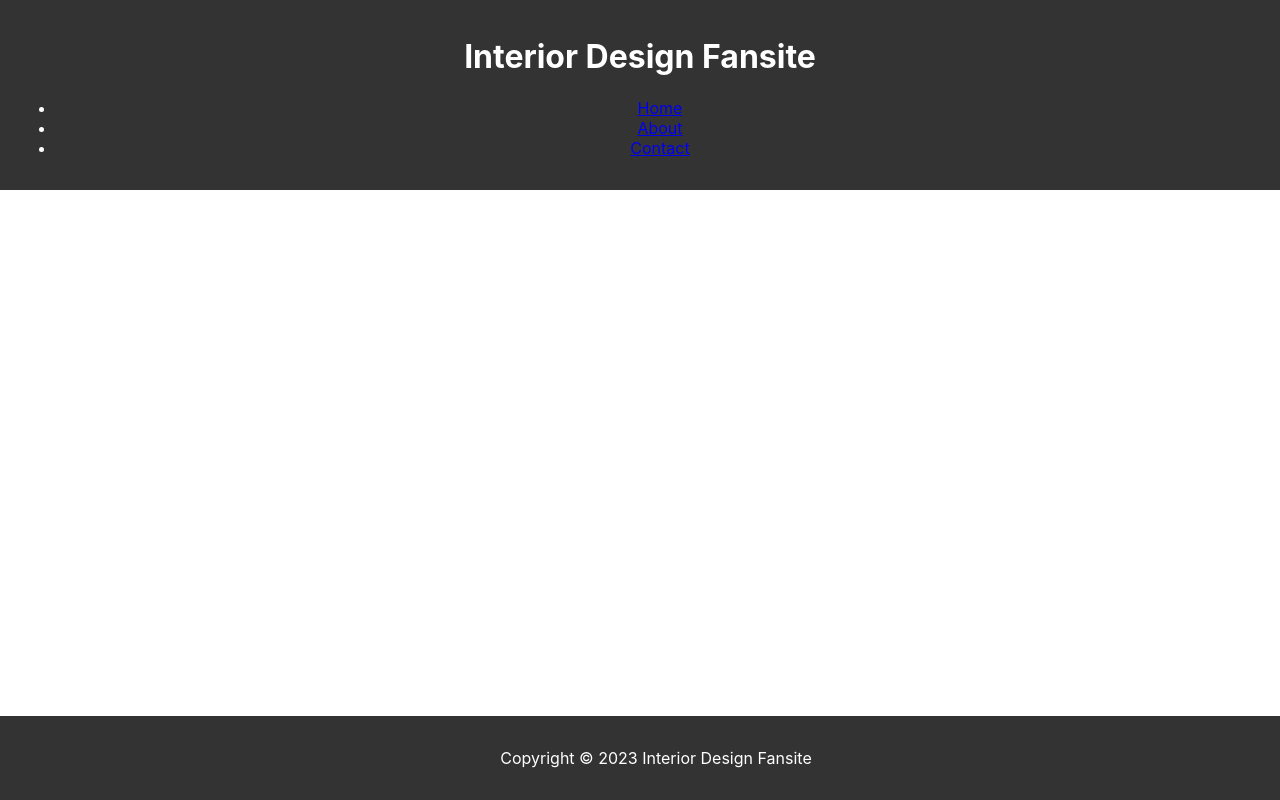
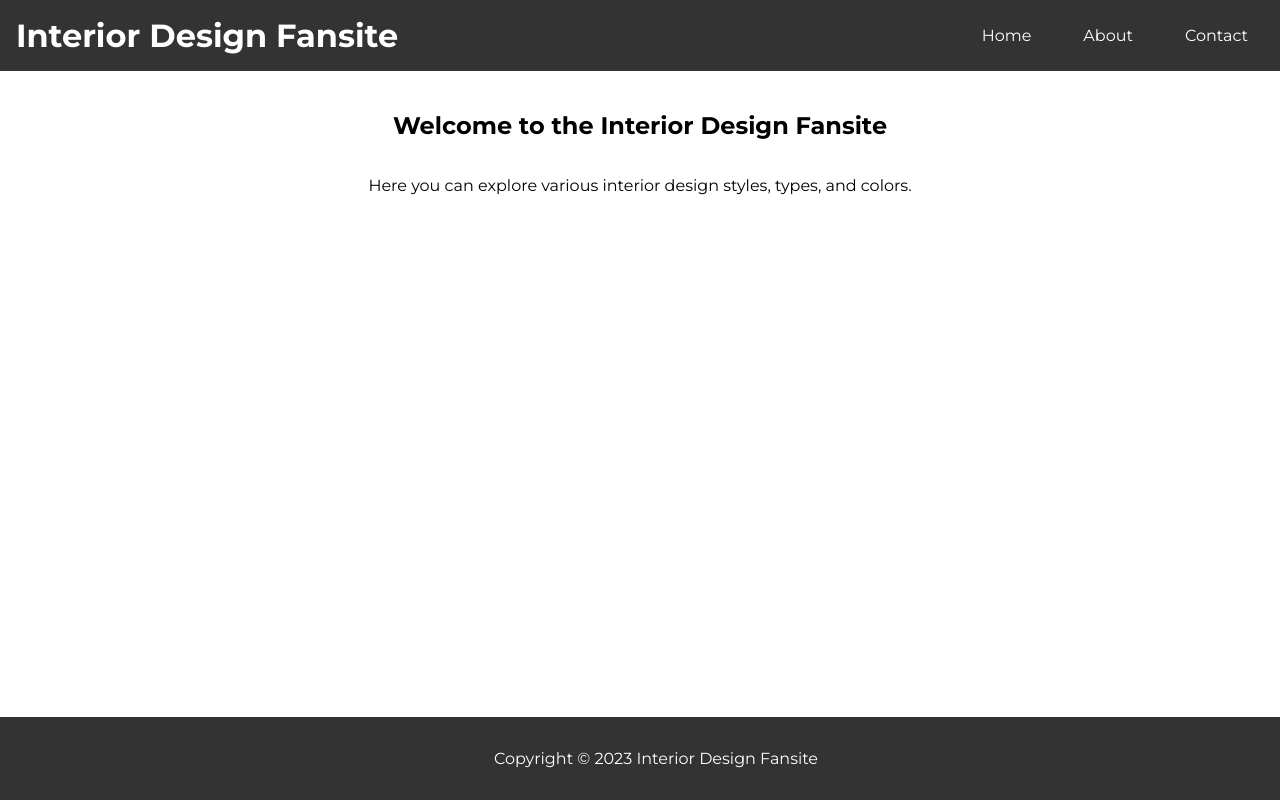
Before and after one commit to duysterz/Assessment-Fans-, a React (Create React App) app in the folder Front_End/: page / in a window 1280 px wide. Shown: the top 800 px of the page. Built offline with nearby package versions, Linux system fonts and the light colour scheme.

Commit message:
Adding more styling, sharing updates

```diff
--- a/Front_End/src/App.css
+++ b/Front_End/src/App.css
@@ -1,3 +1,9 @@
+@import url('https://fonts.googleapis.com/css2?family=Montserrat:wght@400;700&display=swap');
+
+body {
+  font-family: 'Montserrat', sans-serif;
+}
+
 .App {
   text-align: center;
   display: flex;
@@ -15,6 +21,42 @@
   color: white;
   text-align: center;
   padding: 1rem;
+  display: flex;
+  justify-content: space-between;
+  align-items: center;
+}
+
+.header h1 {
+  margin: 0;
+  padding: 0;
+}
+
+.header nav {
+  margin-left: auto;
+}
+
+.header ul {
+  list-style: none;
+  margin: 0;
+  padding: 0;
+  display: flex;
+}
+
+.header li {
+  margin-left: 20px;
+}
+
+
+.header a {
+  text-decoration: none;
+  color: white;
+  padding: 0.5em 1em;
+  border-radius: 4px;
+  transition: background-color 0.2s ease;
+}
+
+.header a:hover {
+  background-color: rgba(255, 255, 255, 0.2);
 }
 
 .footer {
@@ -26,3 +68,19 @@
   bottom: 0;
   width: 100%;
 }
+
+.home {
+  display: flex;
+  justify-content: center;
+  align-items: center;
+  flex-direction: column;
+  height: 100%;
+}
+
+.about {
+  display: flex;
+  justify-content: center;
+  align-items: center;
+  flex-direction: column;
+  height: 100%;
+}
--- a/Front_End/src/App.js
+++ b/Front_End/src/App.js
@@ -2,6 +2,9 @@ import React from 'react';
 import { BrowserRouter as Router, Route, Routes } from 'react-router-dom';
 import Header from './components/Header';
 import Footer from './components/Footer';
+import Home from './components/Home';
+import About from './components/About';
+import Contact from './components/Contact';
 // import ImageGallery from './components/ImageGallery';
 // import FilterButtons from './components/FilterButtons';
 
@@ -11,6 +14,11 @@ function App() {
       <div className="App">
         <Header />
         <main className="container">
+        <Routes>
+            <Route path="/" element={<Home />} />
+            <Route path="/about" element={<About />} />
+            <Route path="/contact" element={<Contact />} />
+          </Routes>
           {/* <FilterButtons />
           <Routes>
             <Route path="/" element={<ImageGallery />} />
--- /dev/null
+++ b/Front_End/src/components/About.js
@@ -0,0 +1,13 @@
+import React from 'react';
+import '../App.css';
+
+const About = () => {
+  return (
+    <div className="about">
+      <h2>About Us</h2>
+      <p>We are passionate about interior design and created this fansite to share the latest trends, styles, and tips.</p>
+    </div>
+  );
+};
+
+export default About;
--- a/Front_End/src/components/Header.js
+++ b/Front_End/src/components/Header.js
@@ -1,6 +1,6 @@
 import React from 'react';
+import { Link } from 'react-router-dom';
 import '../App.css';
-
 
 const Header = () => {
   return (
@@ -8,9 +8,9 @@ const Header = () => {
       <h1>Interior Design Fansite</h1>
       <nav>
         <ul>
-          <li><a href="/">Home</a></li>
-          <li><a href="/about">About</a></li>
-          <li><a href="/contact">Contact</a></li>
+          <li><Link to="/">Home</Link></li>
+          <li><Link to="/about">About</Link></li>
+          <li><Link to="/contact">Contact</Link></li>
         </ul>
       </nav>
     </header>
--- /dev/null
+++ b/Front_End/src/components/Home.js
@@ -0,0 +1,13 @@
+import React from 'react';
+import '../App.css';
+
+const Home = () => {
+  return (
+    <div className="home">
+      <h2>Welcome to the Interior Design Fansite</h2>
+      <p>Here you can explore various interior design styles, types, and colors.</p>
+    </div>
+  );
+};
+
+export default Home;
```
Also changed, not shown: Front_End/src/components/Contact.js (added).
